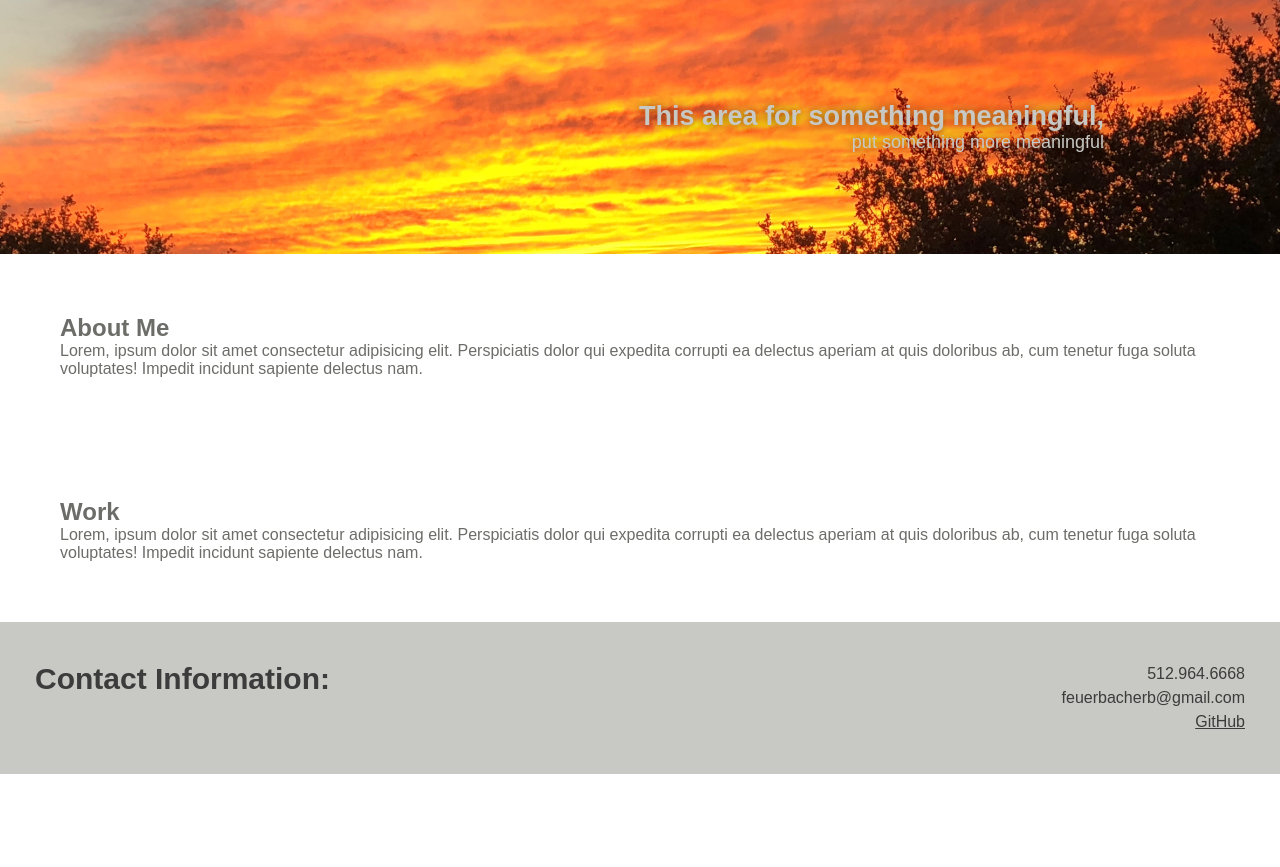
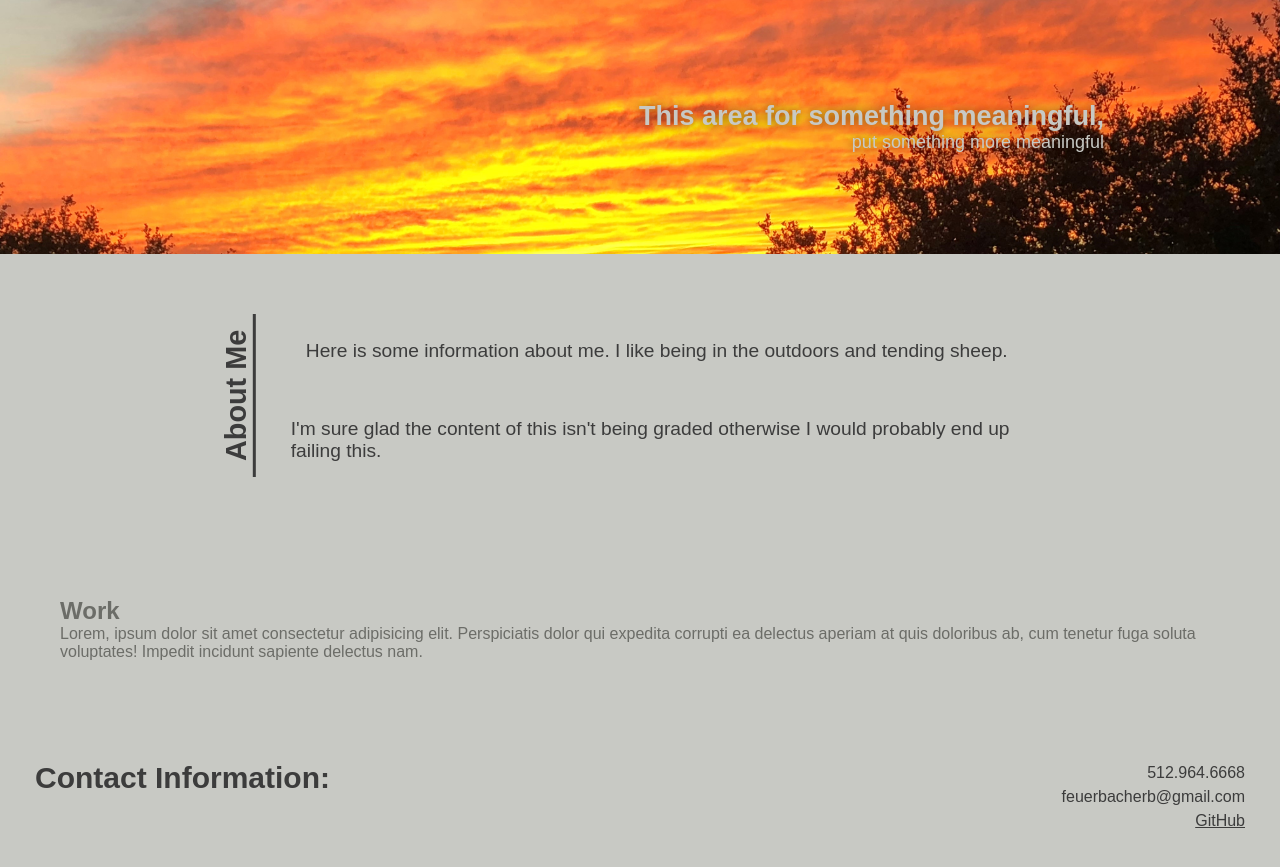
Before and after one commit to feuerbacherb/feuerbacherb.github.io, a plain HTML site: page index.html in a window 1280 px wide. Shown: the part 83-950 px from the top of the page. Before the commit the page ends 857 px from the top, so only its background shows below. Drawn offline with Linux system fonts and the light colour scheme.

Commit message:
about me without the picture

```diff
--- a/assets/css/style.css
+++ b/assets/css/style.css
@@ -105,11 +105,6 @@ footer p {
 
 /*  End Footer Section */
 
-
-section {
-   padding: 60px;
-}
-
 /*  Start Hero Section */
 
 .hero {
@@ -142,7 +137,63 @@ section {
 
 /*  End Hero Section */
 
+/*  Start Section Basic Info */
 
+section {
+   padding: 60px;
+   background-color: var(--primary-color);
+}
+
+.section-title {
+   font-size: 48px;
+   color: var(--secondary-color);
+   border-bottom: 3px solid;
+   padding-bottom: 20px;
+   text-align: center;
+   margin: 0 auto 35px auto;
+   width: 50%;
+}
+
+/*  End Section Basic Info */
+
+/*  Start About Me Section */
+
+.intro p {
+   line-height: 1.7;
+   color: var(--tertiary-color);
+   width: 80%;
+   font-size: 20px;
+   margin: 0 auto;
+   text-align: center;
+}
+
+.about-me-grid-wrapper {
+   display: flex;
+   width: 100%;
+   justify-content: center;
+}
+
+.about-me-grid-container {
+   width: 80%;
+   display: grid;
+   grid-template-columns: 1fr repeat(2, 4fr);
+   grid-template-rows: repeat(2, 1fr);
+   color: var(--secondary-color);
+   font-size: 1.2rem;
+   grid-gap: 15px;
+}
+
+.about-me-grid-item {
+   padding: 15px 0;
+   display: flex;
+   align-items: center;
+   justify-content: center;
+   text-align: left;
+}
+
+
+
+/*  End About Me Section */
 
 
 /*  Start Utility Styles */
@@ -151,4 +202,27 @@ section {
    display: flex;
 }
 
+.grid-head {
+   writing-mode: vertical-lr;
+   grid-column: 1;
+   grid-row: 1 / -1;
+   transform: rotate(180deg);
+   text-align: center;
+   border-left: 3px solid var(--secondary-color);
+   width: 80%;
+}
+
+.grid-item {
+   grid-column: 2 / span 2;
+   width: 90%;
+}
+
+.primary-border {
+   border-color: var(--primary-color);
+}
+
+.secondary-border {
+   border-color: var(--tertiary-color);
+}
+
 /*  End Utility Styles */
--- a/index.html
+++ b/index.html
@@ -42,17 +42,32 @@
       </div>
    </section>
 
-   <section id="about-me">
-      <h2>About Me</h2>
-      <div>
-         Lorem, ipsum dolor sit amet consectetur adipisicing elit. Perspiciatis dolor qui expedita corrupti ea delectus aperiam at quis doloribus ab, cum tenetur fuga soluta voluptates! Impedit incidunt sapiente delectus nam.
+   <section id="about-me" class="info">
+      <div class="about-me-grid-wrapper">
+         <div class="about-me-grid-container">
+            <div class="about-me=grid-item grid-head">
+               <h2>About Me</h2>
+            </div>
+            <div class="about-me-grid-item grid-item">
+               <p>
+                  Here is some information about me.  I like being in the outdoors and tending sheep.
+               </p>
+            </div>
+            <div class="about-me-grid-item grid-item">
+               <p>
+                  I'm sure glad the content of this isn't being graded otherwise I would probably end up failing this.
+               </p>
+            </div>
+         </div>
       </div>
    </section>
 
-   <section id="work">
+   <section id="work" class="info">
+      <div class="section-grid-wrapper">
       <h2>Work</h2>
-      <div>
-         Lorem, ipsum dolor sit amet consectetur adipisicing elit. Perspiciatis dolor qui expedita corrupti ea delectus aperiam at quis doloribus ab, cum tenetur fuga soluta voluptates! Impedit incidunt sapiente delectus nam.
+         <div>
+            Lorem, ipsum dolor sit amet consectetur adipisicing elit. Perspiciatis dolor qui expedita corrupti ea delectus aperiam at quis doloribus ab, cum tenetur fuga soluta voluptates! Impedit incidunt sapiente delectus nam.
+         </div>
       </div>
    </section>
 
```
Also changed, not shown: assets/images/run-buddy.jpg (added).
